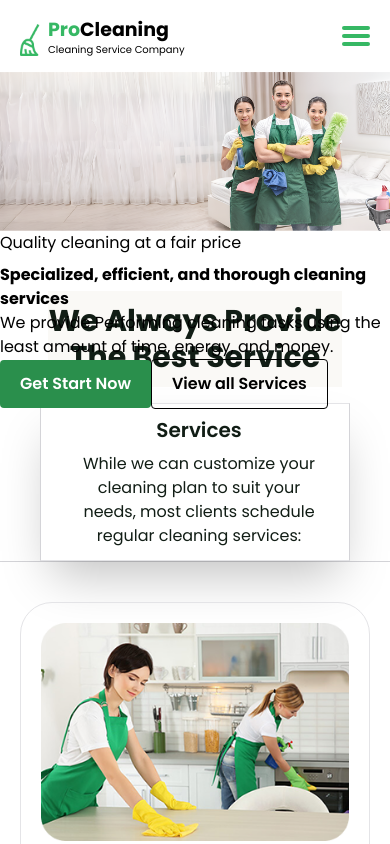
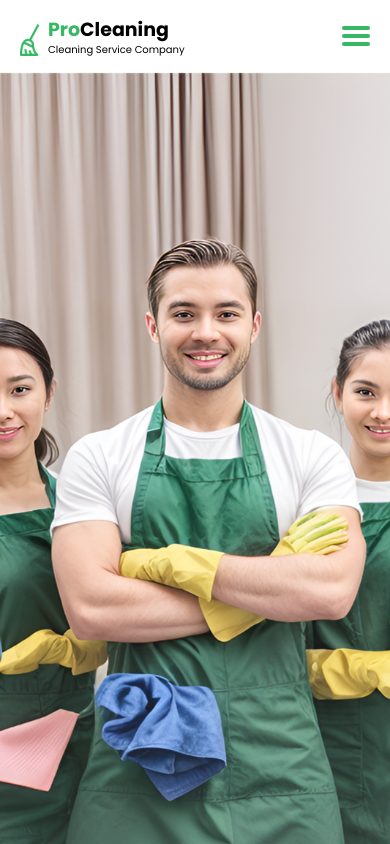
Before and after one commit to DsDigitalz/Business-Cleaning-Services-Website, a React (Vite) app: page / in a window 390 px wide. Shown: the top 844 px of the page. Built offline with nearby package versions, Linux system fonts and the light colour scheme.

Commit message:
modified the hero section

```diff
--- a/src/Components/Hero.jsx
+++ b/src/Components/Hero.jsx
@@ -2,9 +2,15 @@ import React from "react";
 
 export default function Hero() {
   return (
-    <section className=" max-w-[2560px] mx-auto relative md:flex md:justify-center scroll-smooth" id="home">
-      <div className="w-full">
-        <img src="/banner.png" alt="" className="w-full" />
+    <section
+      className=" max-w-[2560px] mx-auto relative md:flex md:justify-center scroll-smooth"
+      id="home"
+    >
+      <div className="w-full md:hidden">
+        <img src="/hero.png" alt="" />
+      </div>
+      <div className="hidden md:block  w-full">
+        <img src="/banner.png" alt="" />
       </div>
       <div className=" absolute md:absolute md:top-10 md:left-20 md:flex md:flex-col md:gap-1 lg:top-20 lg:left-41 lg:gap-5 lg:w-[70%] xl:top-33 2xl:top-50 2xl:w-[60%] 2xl:left-99 ">
         <div className="flex flex-col gap-2">
@@ -26,7 +32,6 @@ export default function Hero() {
           <button className="cursor-pointer border rounded py-3 px-5 font-semibold hover:bg-[#2a8f4c] transition-all duration-300 hover:text-white active:bg-[#21723c]">
             View all Services
           </button>
-
         </div>
       </div>
     </section>
```
Also changed, not shown: src/App.jsx (+5 -5 lines), public/hero.png (added).
